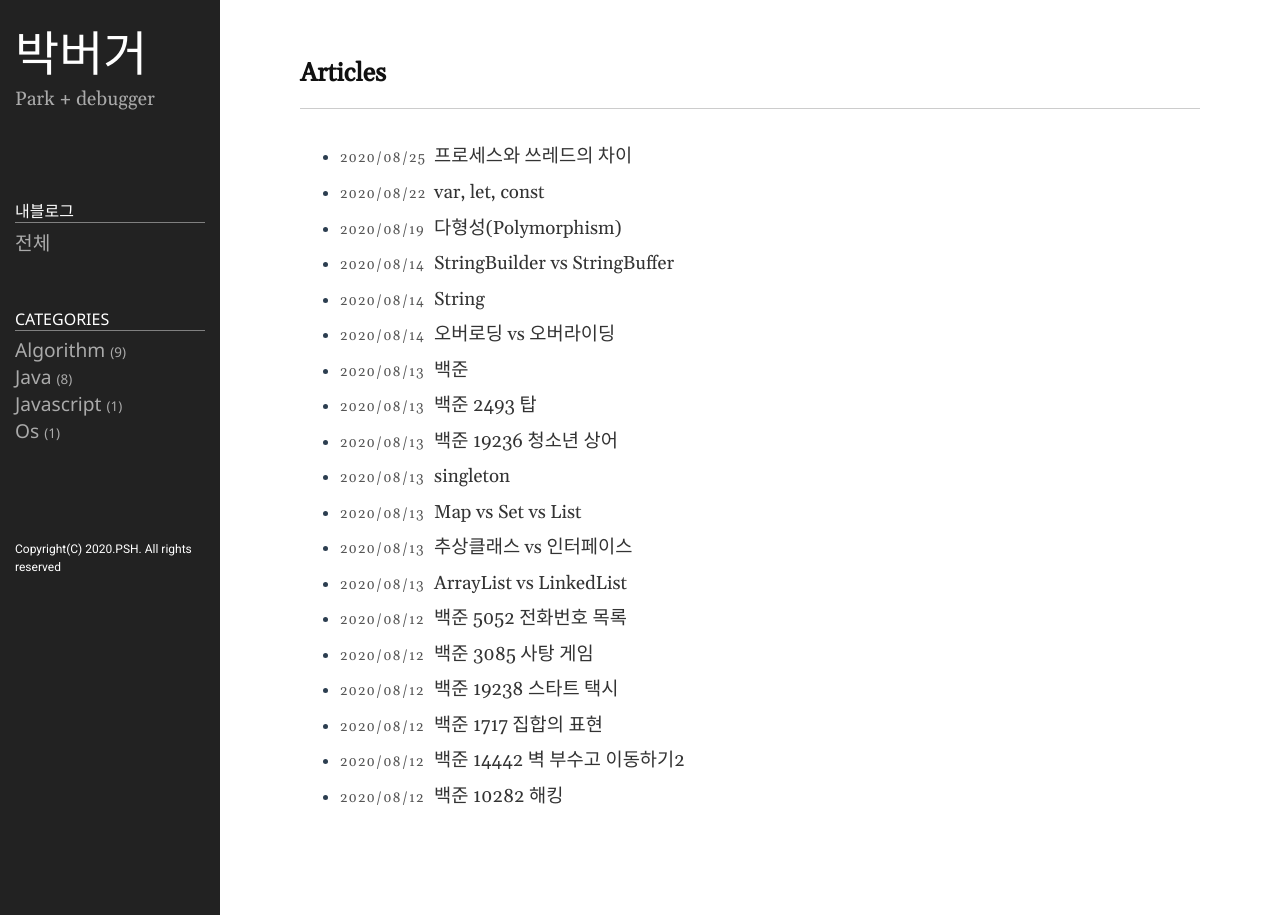
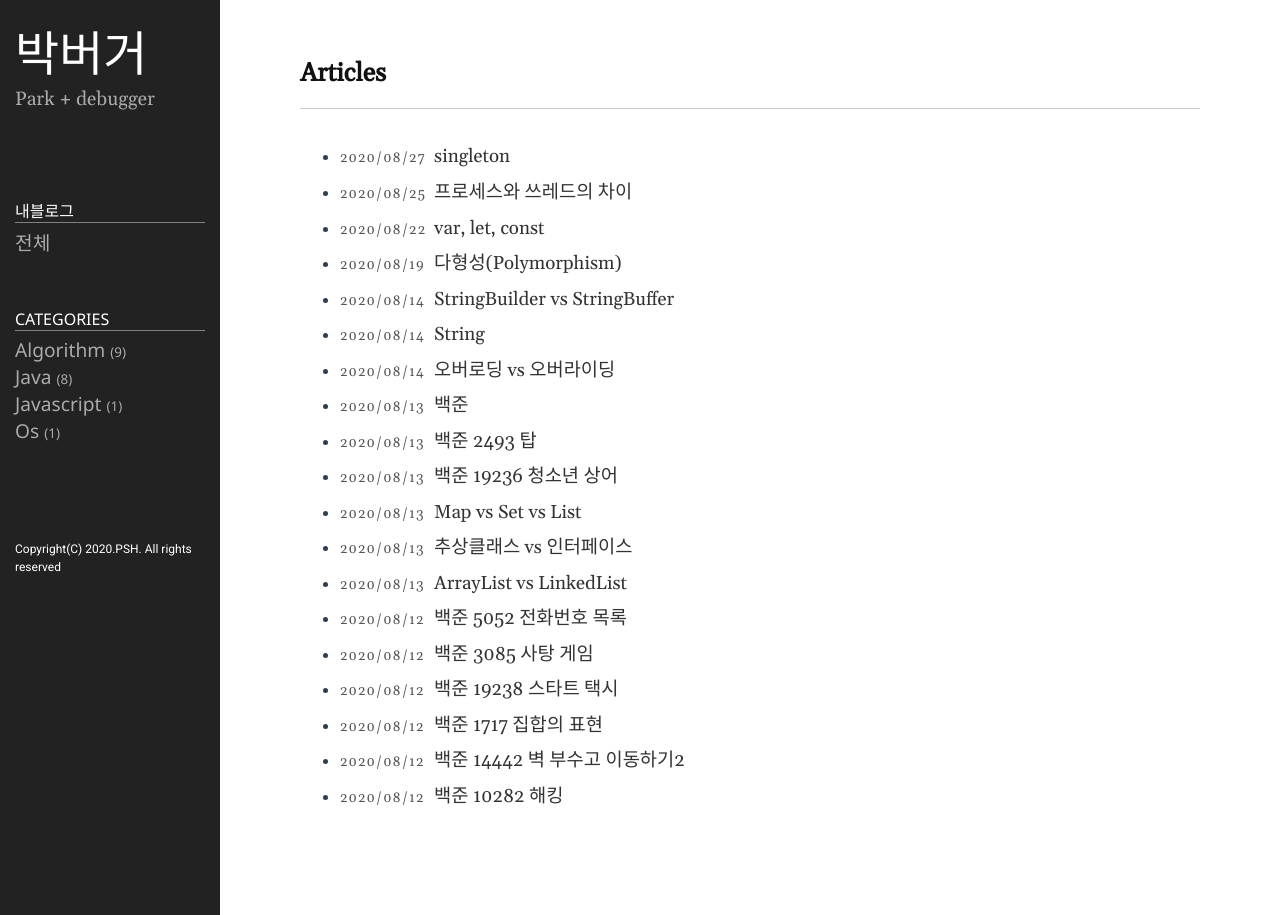
Before and after one commit to godhpjh/godhpjh.github.io, a Jekyll site: the page built from index.md, in a window 1280 px wide. Built offline with Jekyll 4.4.1, drawn with Linux system fonts in a browser that asks for light colours.

Commit message:
time check

```diff
--- a/_posts/2020-08-27-singleton.md
+++ b/_posts/2020-08-27-singleton.md
@@ -1,7 +1,7 @@
 ---
 layout: post
 title: singleton
-date: 2020-08-13 16:32:23 +0900
+date: 2020-08-27 09:32:23 +0900
 category: java
 ---
 
```
